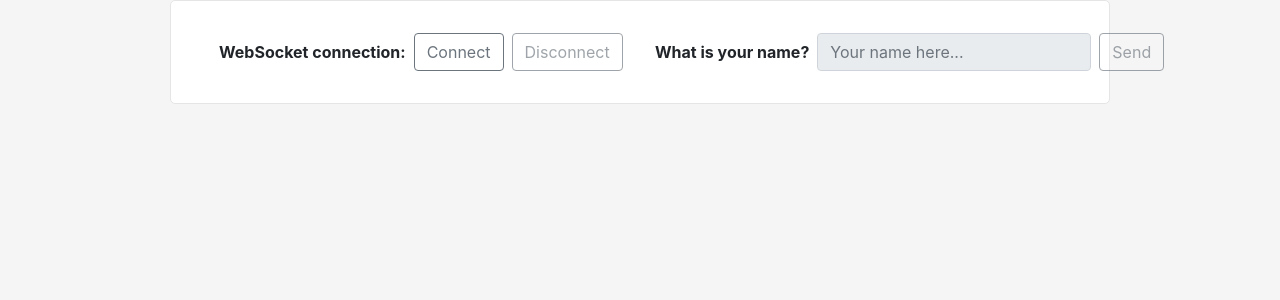
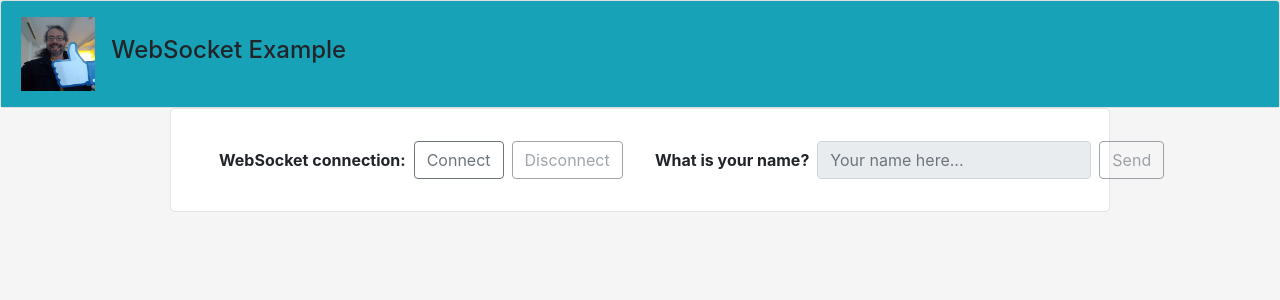
Before and after one commit to danven72/websocket, an Angular app in the folder frontend/: page / in a window 1280 px wide. Shown: the top 300 px of the page. Built offline with nearby package versions, Linux system fonts and the light colour scheme.

Commit message:
Graphics

```diff
--- a/frontend/src/app/app.component.html
+++ b/frontend/src/app/app.component.html
@@ -1,3 +1,4 @@
+<header-page></header-page>
 <div id="main-content" class="container">
     <div class="row">
         <div class="col-md-6">
--- a/frontend/src/app/app.component.ts
+++ b/frontend/src/app/app.component.ts
@@ -30,7 +30,7 @@ export class AppComponent {
     this.stompClient = Stomp.over(ws);
 
     let that = this;
-    this.stompClient.connect({}, (frame) => {
+    this.stompClient.connect({}, (frame: any) => {
       that.setConnected(true);
       console.log('Connected: ' + frame);
       that.stompClient.subscribe('/topic/greetings', (greeting) => {
@@ -39,12 +39,13 @@ export class AppComponent {
           let g: Greeting = JSON.parse(greeting.body)
           console.log('************** '+ g.content);
           that.messagesList.push(g);
+          this.myInput.nativeElement.value = '';
         }
       });
     });
   }
 
-  setConnected(connected) {
+  setConnected(connected: boolean) {
     console.log('SET connected: '+connected);
     this.connected = connected;
   }
--- a/frontend/src/app/app.module.ts
+++ b/frontend/src/app/app.module.ts
@@ -4,10 +4,11 @@ import { FormsModule } from '@angular/forms';
 //import { HttpModule } from '@angular/http';
 
 import { AppComponent } from './app.component';
+import { HeaderComponent } from './header/header.component';
 
 @NgModule({
   declarations: [
-    AppComponent
+    AppComponent, HeaderComponent
   ],
   imports: [
     BrowserModule,
--- /dev/null
+++ b/frontend/src/app/header/header.component.css
@@ -0,0 +1,5 @@
+.card-img-left {
+    width: 6%;
+    height: 6%;
+    object-fit: cover;
+}
--- /dev/null
+++ b/frontend/src/app/header/header.component.html
@@ -0,0 +1,8 @@
+<div class="card">
+        <div class="card-header bg-info border-0 py-3 d-flex align-items-center">
+            <img src="/assets/dan.jpg" class="card-img-left img-fluid align-self-start mr-3">
+            <div>
+                <h4 class="card-title mb-2">WebSocket Example</h4>
+            </div>
+        </div>
+  </div>
--- a/frontend/src/styles.css
+++ b/frontend/src/styles.css
@@ -1,5 +1,6 @@
 
 @import '~bootstrap/dist/css/bootstrap.min.css';
+
 body {
     background-color: #f5f5f5;
 }
```
Also changed, not shown: frontend/src/app/header/header.component.ts (added, +10 -0 lines), frontend/src/assets/dan.jpg (added), frontend/src/assets/scai.png (added).
